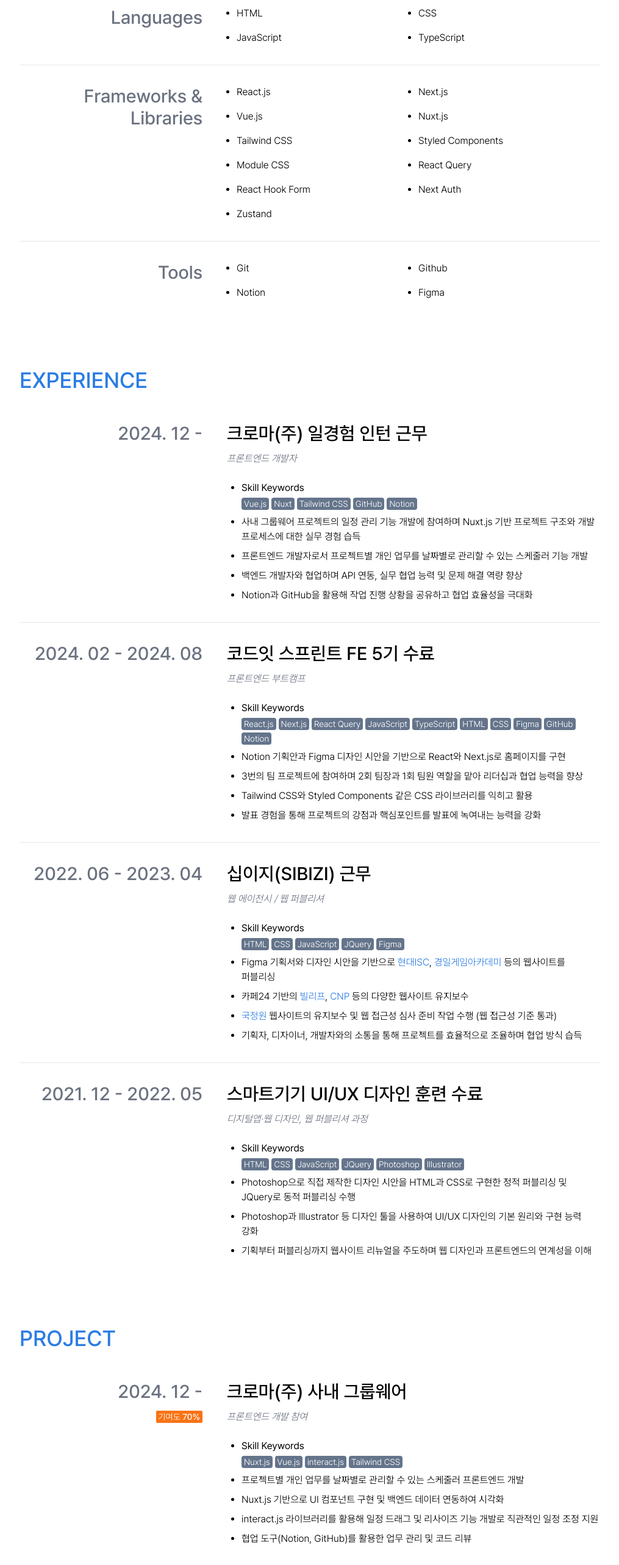
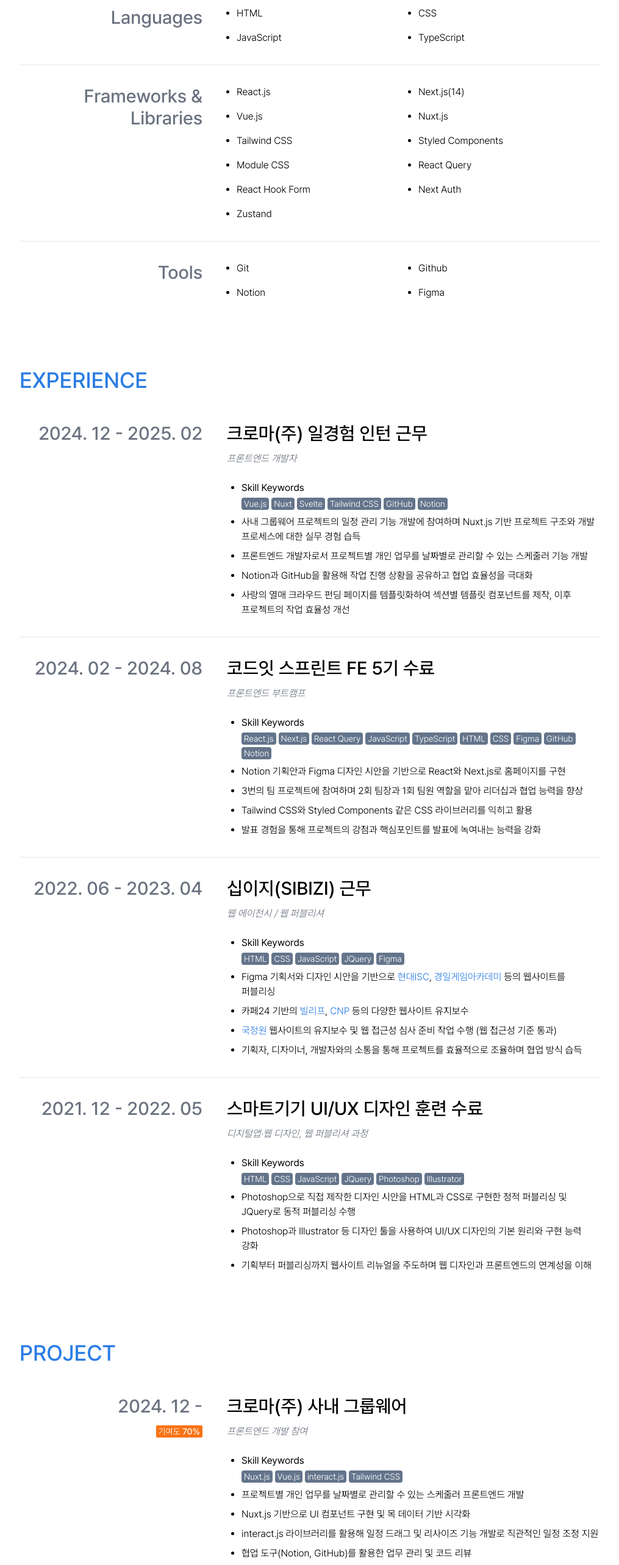
Before and after one commit to O-daeun/portfolio, a Next.js app: page /resume in a window 1280 px wide. Shown: the part 1240-3806 px from the top of the page at 61% size, without its empty margins (132-1147 px from the left). Built offline with nearby package versions, Linux system fonts and the light colour scheme.

Commit message:
feat: 최신화 작업

```diff
--- a/components/pages/resume-page/experience-section.tsx
+++ b/components/pages/resume-page/experience-section.tsx
@@ -5,13 +5,13 @@
   {
     title: '크로마(주) 일경험 인턴 근무',
     subTitle: '프론트엔드 개발자',
-    period: '2024. 12 -',
-    skillList: ['Vue.js', 'Nuxt', 'Tailwind CSS', 'GitHub', 'Notion'],
+    period: '2024. 12 - 2025. 02',
+    skillList: ['Vue.js', 'Nuxt', 'Svelte', 'Tailwind CSS', 'GitHub', 'Notion'],
     contentsList: [
       '사내 그룹웨어 프로젝트의 일정 관리 기능 개발에 참여하며 Nuxt.js 기반 프로젝트 구조와 개발 프로세스에 대한 실무 경험 습득',
       '프론트엔드 개발자로서 프로젝트별 개인 업무를 날짜별로 관리할 수 있는 스케줄러 기능 개발',
-      '백엔드 개발자와 협업하며 API 연동, 실무 협업 능력 및 문제 해결 역량 향상',
       'Notion과 GitHub을 활용해 작업 진행 상황을 공유하고 협업 효율성을 극대화',
+      '사랑의 열매 크라우드 펀딩 페이지를 템플릿화하여 섹션별 템플릿 컴포넌트를 제작, 이후 프로젝트의 작업 효율성 개선',
     ],
   },
   {
--- a/components/pages/resume-page/project-section.tsx
+++ b/components/pages/resume-page/project-section.tsx
@@ -13,7 +13,7 @@
     skillList: ['Nuxt.js', 'Vue.js', 'interact.js', 'Tailwind CSS'],
     contentsList: [
       '프로젝트별 개인 업무를 날짜별로 관리할 수 있는 스케줄러 프론트엔드 개발',
-      'Nuxt.js 기반으로 UI 컴포넌트 구현 및 백엔드 데이터 연동하여 시각화',
+      'Nuxt.js 기반으로 UI 컴포넌트 구현 및 목 데이터 기반 시각화',
       'interact.js 라이브러리를 활용해 일정 드래그 및 리사이즈 기능 개발로 직관적인 일정 조정 지원',
       '협업 도구(Notion, GitHub)를 활용한 업무 관리 및 코드 리뷰',
     ],
--- a/components/pages/resume-page/skill-section.tsx
+++ b/components/pages/resume-page/skill-section.tsx
@@ -14,7 +14,7 @@
     ),
     list: [
       'React.js',
-      'Next.js',
+      'Next.js(14)',
       'Vue.js',
       'Nuxt.js',
       'Tailwind CSS',
```
